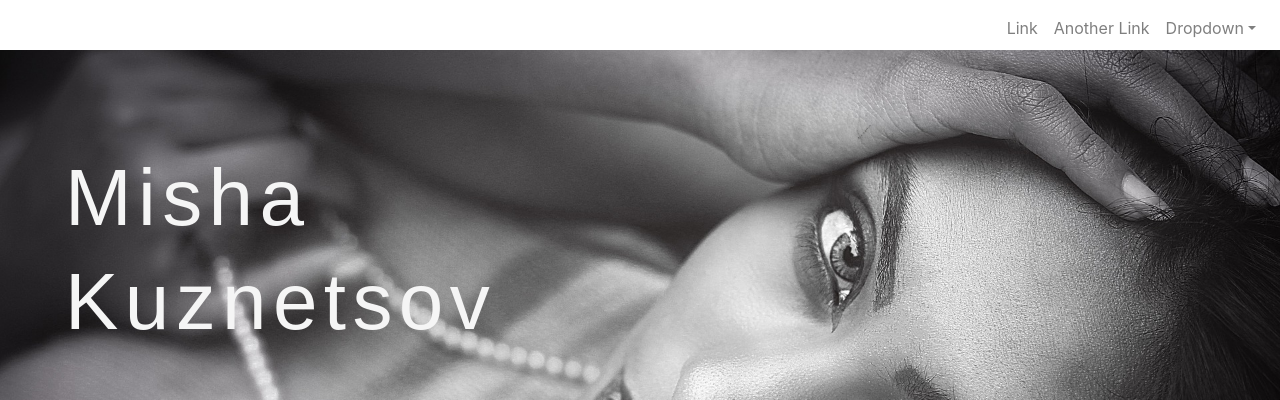
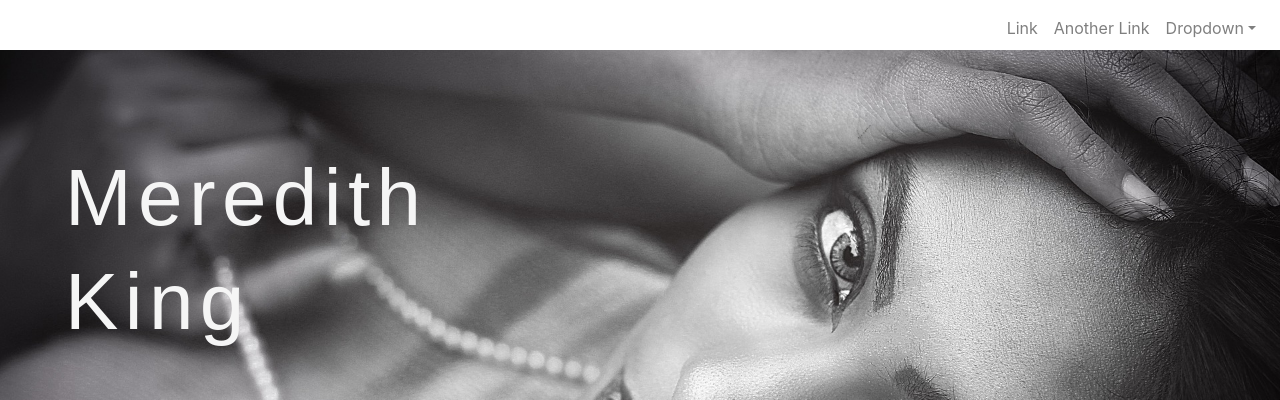
Before and after one commit to dmarnol2/modelPortfolio, a React (Create React App) app: page / in a window 1280 px wide. Shown: the top 400 px of the page. Built offline with nearby package versions, Linux system fonts and the light colour scheme; a web font is replaced by a local one.

Commit message:
change displayed name

```diff
--- a/src/App.js
+++ b/src/App.js
@@ -36,10 +36,10 @@ class App extends Component {
           <div className = "parallax">
             <Grid fluid>
               <Row>
-                <Col xs={5} md={5} lg={5}><h2 className="name">Misha</h2></Col>
+                <Col xs={5} md={5} lg={5}><h2 className="name">Meredith</h2></Col>
               </Row>
               <Row>
-                <Col xs={5} md={5} lg={5}><h2 className="name">Kuznetsov</h2></Col>
+                <Col xs={5} md={5} lg={5}><h2 className="name">King</h2></Col>
               </Row>
             </Grid>
 
```
